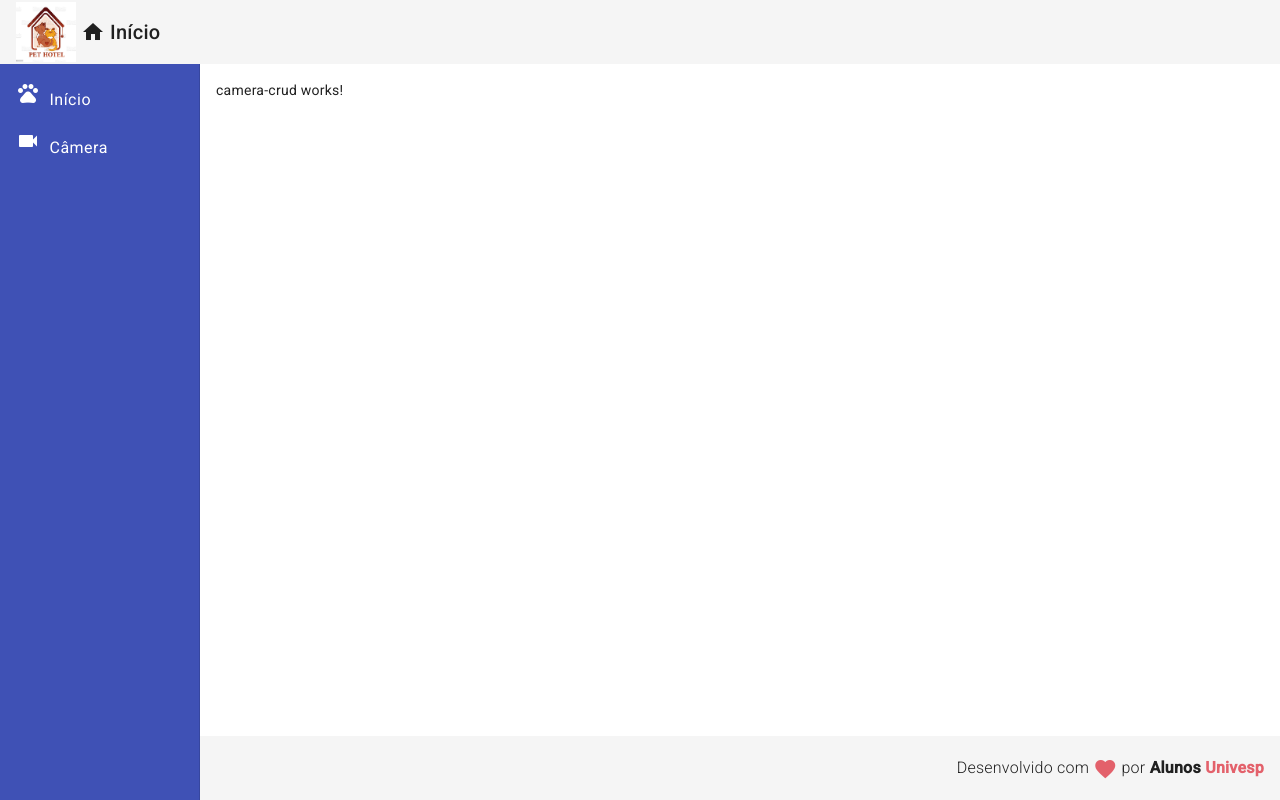
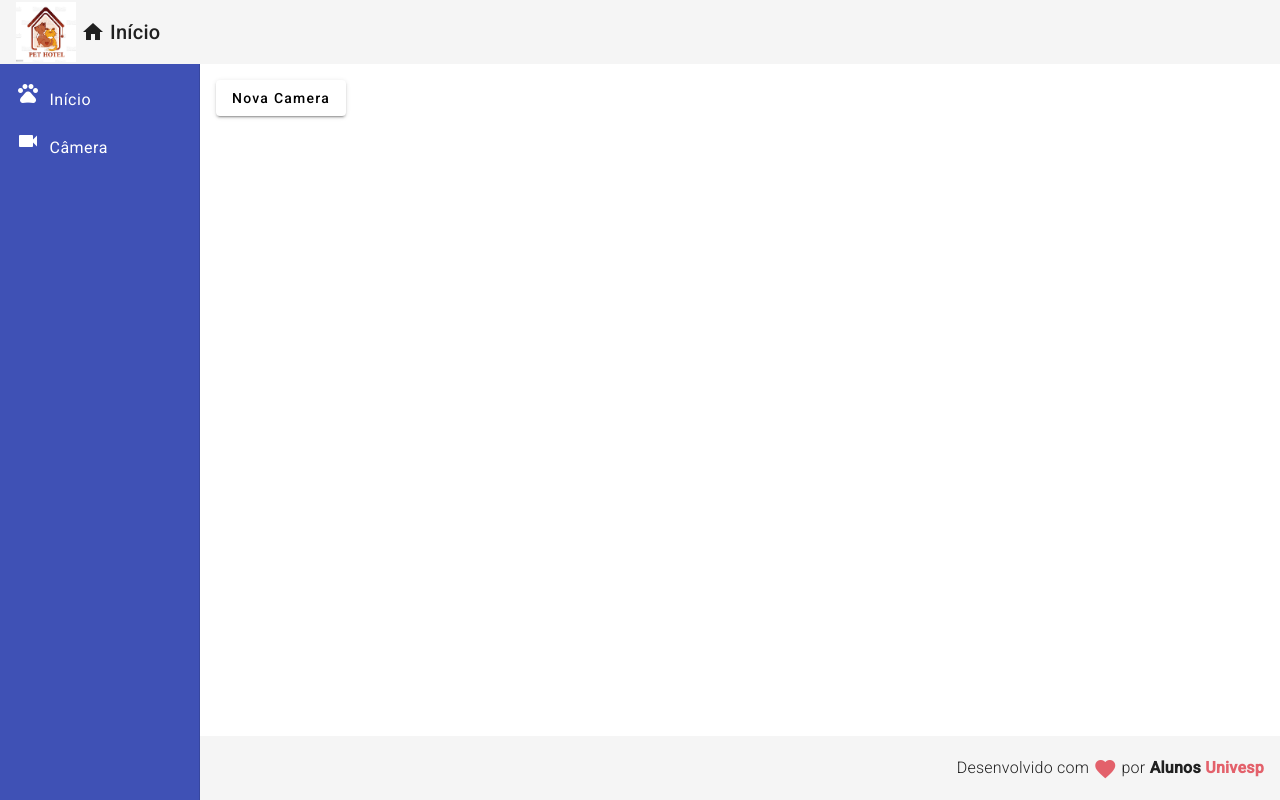
Before and after one commit to Givaild/TCC-Project, an Angular app in the folder frontendHotel/: page /camera in a window 1280 px wide. Built offline with nearby package versions, Linux system fonts and the light colour scheme.

Commit message:
feat: create camera crud component and camere model.ts

```diff
--- a/frontendHotel/src/app/app.module.ts
+++ b/frontendHotel/src/app/app.module.ts
@@ -16,6 +16,7 @@ import {MatListModule} from '@angular/material/list';
 import { HomeComponent } from './views/home/home.component';
 import { CameraCrudComponent } from './views/camera-crud/camera-crud.component';
 import { CameraCreateComponent } from './components/camera/camera-create/camera-create.component'
+import {MatButtonModule} from "@angular/material/button"
 
 @NgModule({
   declarations: [AppComponent, HeaderComponent, FooterComponent, NavComponent, HomeComponent, CameraCrudComponent, CameraCreateComponent],
@@ -26,7 +27,8 @@ import { CameraCreateComponent } from './components/camera/camera-create/camera-
     MatToolbarModule,
     MatSidenavModule,
     MatListModule,
-    MatCardModule
+    MatCardModule,
+    MatButtonModule
   ],
   providers: [],
   bootstrap: [AppComponent],
--- /dev/null
+++ b/frontendHotel/src/app/components/camera/camera.model.ts
@@ -0,0 +1,3 @@
+export interface Camera {
+    camera:string
+}
--- a/frontendHotel/src/app/views/camera-crud/camera-crud.component.html
+++ b/frontendHotel/src/app/views/camera-crud/camera-crud.component.html
@@ -1 +1,3 @@
-<p>camera-crud works!</p>
+<button mat-raised-button (click)="navigateToCameraCreate()">
+    Nova Camera
+</button>
--- a/frontendHotel/src/app/views/camera-crud/camera-crud.component.ts
+++ b/frontendHotel/src/app/views/camera-crud/camera-crud.component.ts
@@ -1,5 +1,5 @@
 import { Component } from '@angular/core';
-
+import {Router} from "@angular/router"
 @Component({
   selector: 'app-camera-crud',
   templateUrl: './camera-crud.component.html',
@@ -7,4 +7,10 @@ import { Component } from '@angular/core';
 })
 export class CameraCrudComponent {
 
+  constructor(private router: Router) {}
+
+  navigateToCameraCreate() : void {
+    this.router.navigate(['camera/create'])
+  }
+
 }
```
